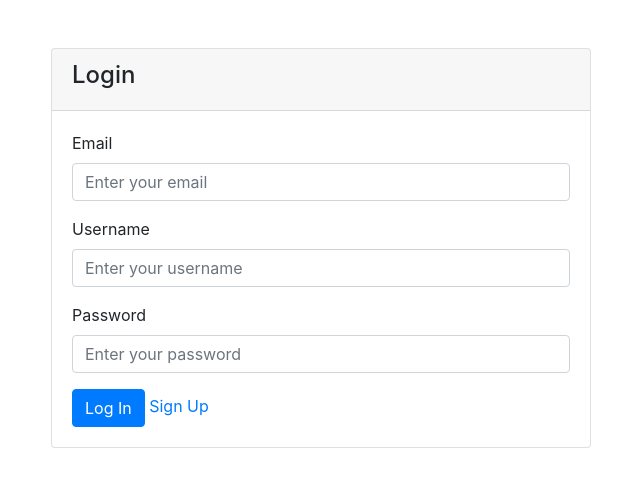
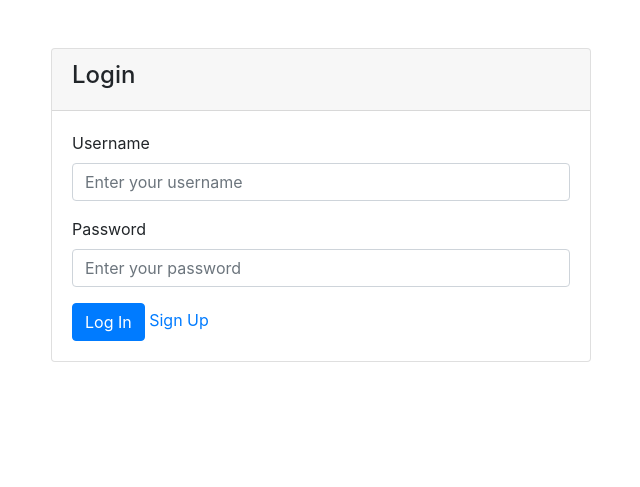
Before and after one commit to mehedi-hasans/data-manager-craft-hub, a Django app: page /loginPage in a window 1280 px wide. Shown: the top 487 px of the page, without its empty margins (319-959 px from the left). Run offline with Django 4.2, Linux system fonts and the light colour scheme; some libraries are stand-ins or nearby versions.

Commit message:
Login User Authentication

```diff
--- a/DataCRUD/views.py
+++ b/DataCRUD/views.py
@@ -3,6 +3,7 @@
 from django.shortcuts import redirect, render
 from django.http import HttpResponse
 from django.contrib.auth.models import User
+from django.contrib.auth import authenticate,login
 
 def index(request):
     if request.method == 'POST':
@@ -21,4 +22,15 @@ def index(request):
     return render(request, 'index.html')
 
 def loginPage(request):
-    return render(request, 'login.html')
+    if request.method=="POST":
+        username=request.POST.get("username")
+        pass1=request.POST.get("password")
+        user=authenticate(request,username=username,password=pass1)
+
+        if user is not None:
+            login(request,user)
+            return HttpResponse("username found")
+        else:
+            return HttpResponse("username not found")
+
+    return render(request,"login.html")
--- a/templates/login.html
+++ b/templates/login.html
@@ -17,13 +17,10 @@
                 </div>
                 <div class="card-body">
                     <form method='POST'>
-                        <div class="form-group">
-                            <label for="email">Email</label>
-                            <input type="email" class="form-control" id="email" name='email' placeholder="Enter your email">
-                        </div>
+                        {% csrf_token %}
                         <div class="form-group">
                             <label for="email">Username</label>
-                            <input type="email" class="form-control" id="username" name='username' placeholder="Enter your username">
+                            <input type="text" class="form-control" id="username" name='username' placeholder="Enter your username">
                         </div>
                         <div class="form-group">
                             <label for="password">Password</label>
```
Also changed, not shown: db.sqlite3.
